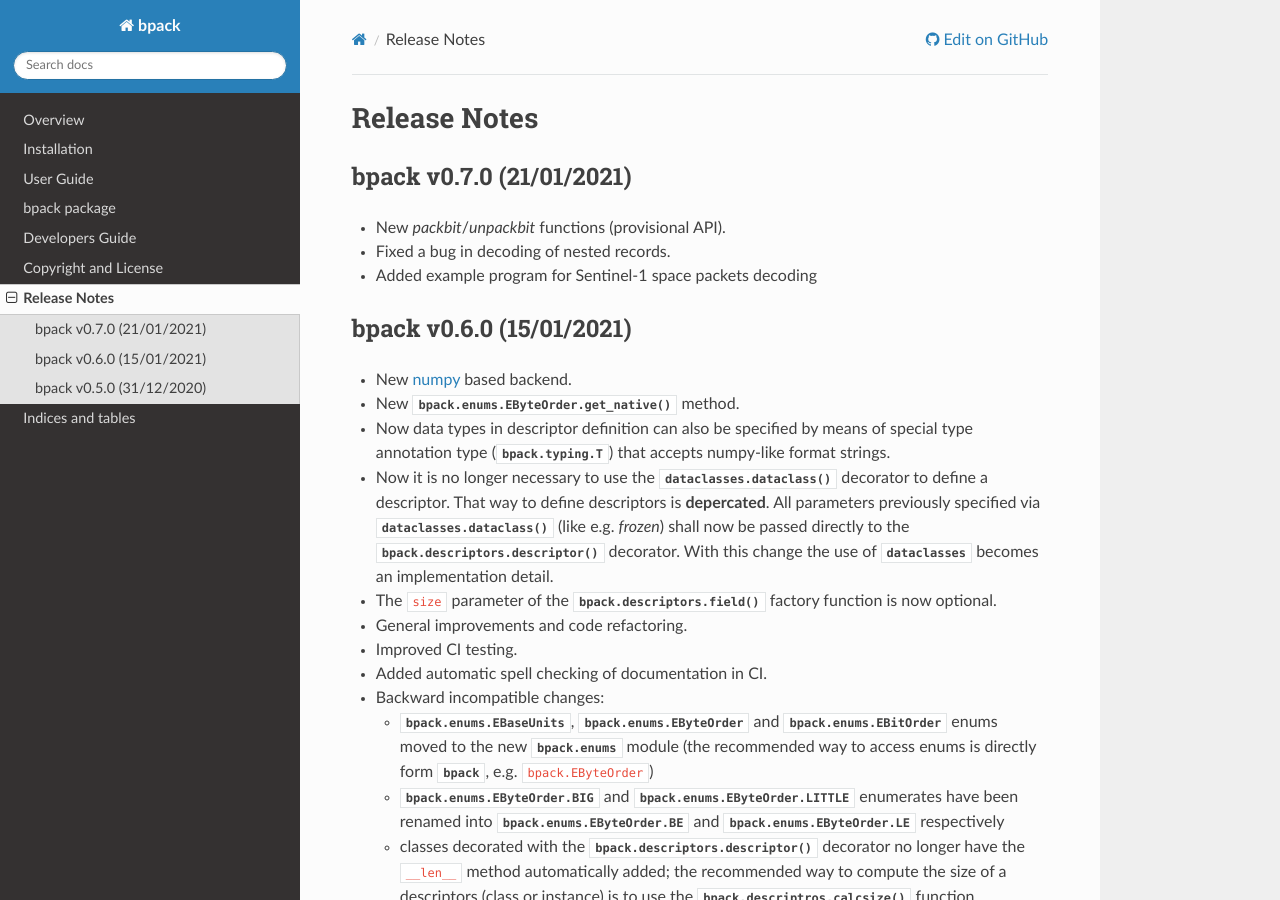
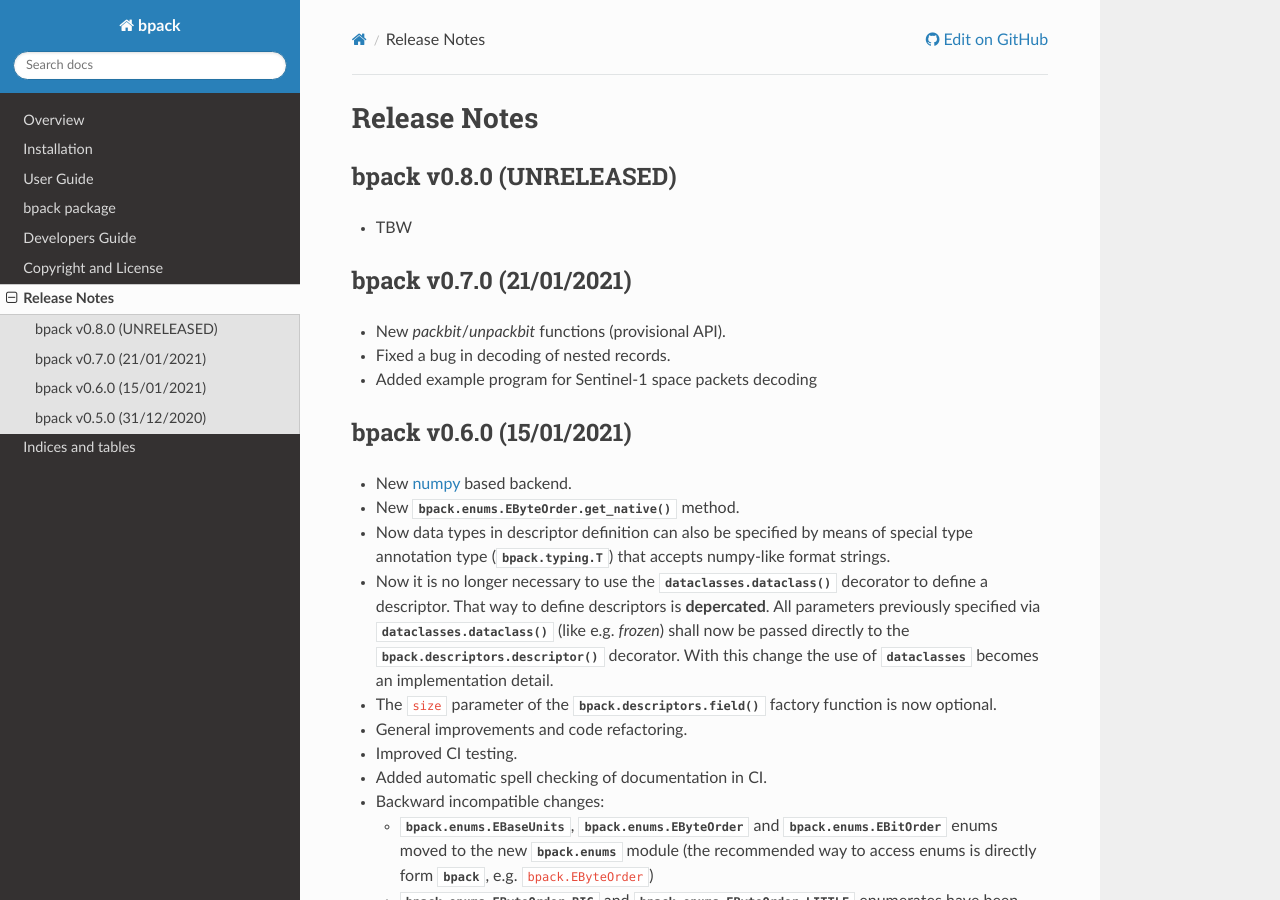
Before and after one commit to avalentino/bpack, a Sphinx documentation site: the page built from docs/release_notes.rst, in a window 1280 px wide and 900 px high. Built offline with Sphinx 7.4.7 and the Read the Docs theme 2.0.0, drawn with Linux system fonts in a browser that asks for light colours; the version number is read from the project's files by our own code.

Commit message:
Post-release commit

```diff
--- a/bpack/__init__.py
+++ b/bpack/__init__.py
@@ -12,4 +12,4 @@
 from .typing import T                                           # noqa: F401
 
 
-__version__ = '0.7.0'
+__version__ = '0.8.0.dev0'
--- a/docs/release_notes.rst
+++ b/docs/release_notes.rst
@@ -1,5 +1,11 @@
 Release Notes
 =============
+
+bpack v0.8.0 (UNRELEASED)
+-------------------------
+
+* TBW
+
 
 bpack v0.7.0 (21/01/2021)
 -------------------------
```
